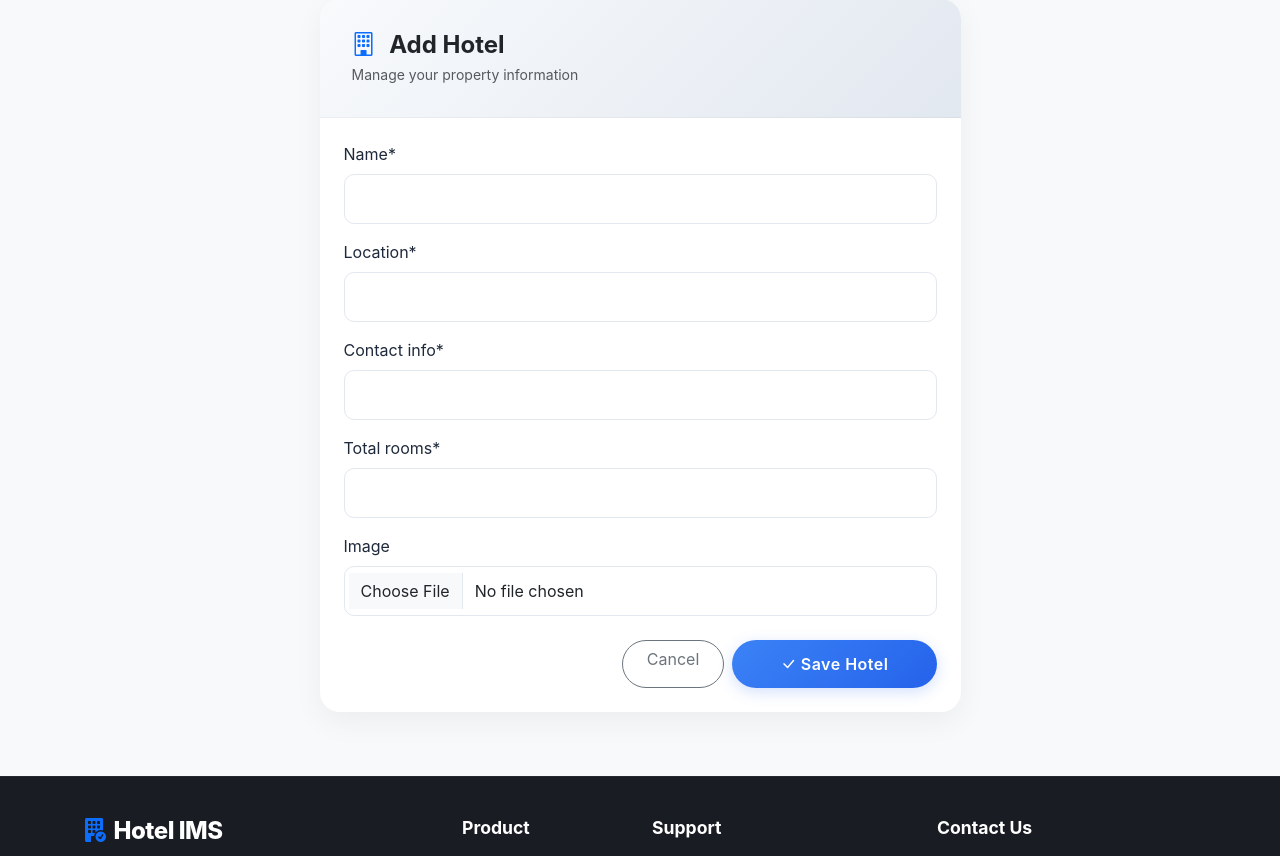
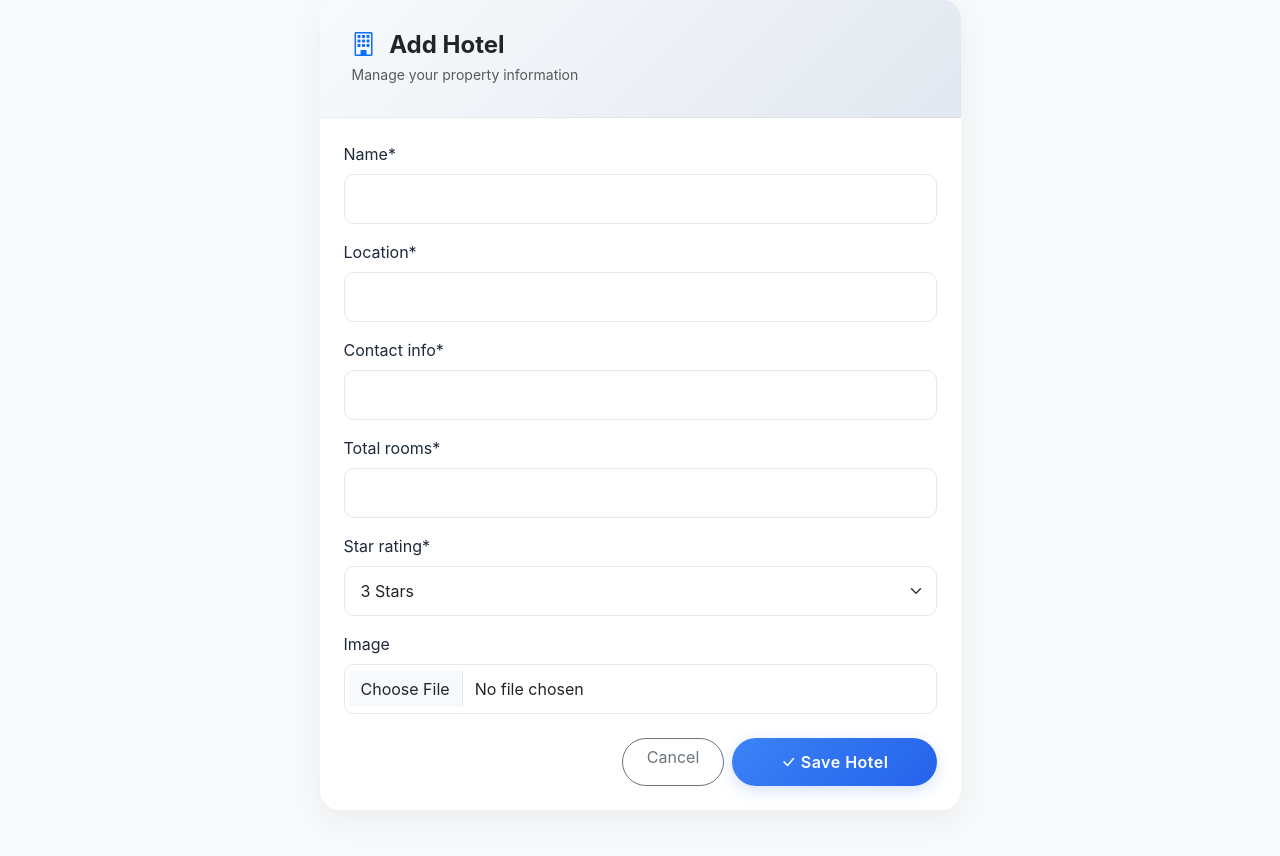
Before and after one commit to AsbinGhimire/iterative-hotel-system, a Django app: page /hotels/add/ in a window 1280 px wide. Shown: the part 88-944 px from the top of the page. Run offline with Django 5.2, Linux system fonts and the light colour scheme; the visitor is signed in with stand-in values (Sample User, id 1); some libraries are stand-ins or nearby versions.

Commit message:
feat: add star rating system to Hotel model and UI

```diff
--- a/hotel/models.py
+++ b/hotel/models.py
@@ -5,10 +5,19 @@ from django.utils import timezone
 from django.contrib.auth.models import User
 
 class Hotel(models.Model):
+    STAR_RATING_CHOICES = [
+        (1, '1 Star'),
+        (2, '2 Stars'),
+        (3, '3 Stars'),
+        (4, '4 Stars'),
+        (5, '5 Stars'),
+    ]
+
     name = models.CharField(max_length=200)
     location = models.CharField(max_length=200)
     contact_info = models.CharField(max_length=15)
     total_rooms = models.PositiveIntegerField()
+    star_rating = models.IntegerField(choices=STAR_RATING_CHOICES, default=3)
     manager = models.ForeignKey(User, on_delete=models.CASCADE, related_name='hotels')
     image = models.ImageField(upload_to='hotels/', null=True, blank=True)
 
--- a/hotel/views.py
+++ b/hotel/views.py
@@ -38,7 +38,7 @@ class HotelListView(LoginRequiredMixin, ListView):
 
 class HotelCreateView(LoginRequiredMixin, CreateView):
     model = Hotel
-    fields = ['name', 'location', 'contact_info', 'total_rooms', 'image']
+    fields = ['name', 'location', 'contact_info', 'total_rooms', 'star_rating', 'image']
     success_url = reverse_lazy('hotel_list')
     template_name = 'hotel/hotel_form.html'
 
@@ -48,7 +48,7 @@ class HotelCreateView(LoginRequiredMixin, CreateView):
 
 class HotelUpdateView(LoginRequiredMixin, UpdateView):
     model = Hotel
-    fields = ['name', 'location', 'contact_info', 'total_rooms', 'image']
+    fields = ['name', 'location', 'contact_info', 'total_rooms', 'star_rating', 'image']
     success_url = reverse_lazy('hotel_list')
     template_name = 'hotel/hotel_form.html'
 
```
Also changed, not shown: hotel/templates/hotel/home.html (+8 -0 lines), hotel/templates/hotel/hotel_list.html (+8 -0 lines), hotel/migrations/0007_hotel_star_rating.py (added).
